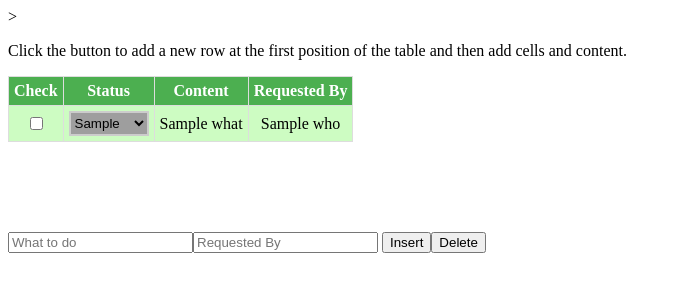
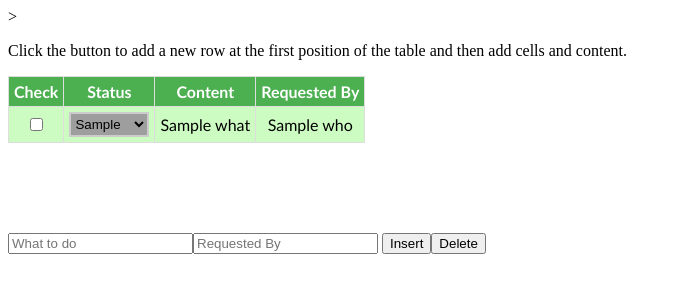
Before and after one commit to darkuress/todo, a Flask app: template templates/todo.html in a window 1280 px wide. Shown: the top 300 px of the page, without its empty margins (0-681 px from the left). Run offline with Flask 2, Linux system fonts and the light colour scheme; the template is opened without the code that fills it: most values are stand-ins (such as "Sample title", 1, 10 or a date in 2020); grey boxes are pictures that could not be loaded.

Commit message:
Wefasdfasd

```diff
--- a/templates/todo.html
+++ b/templates/todo.html
@@ -3,7 +3,7 @@
 <head>
     <style>
         #myTable, td,th{
-            font-family: font-family: "Raleway",sans-serif;
+            font-family: "Trebuchet MS", Arial, Helvetica, sans-serif;
             border-collapse: collapse;
             padding: 5px;
             padding-left : 5px;
```
